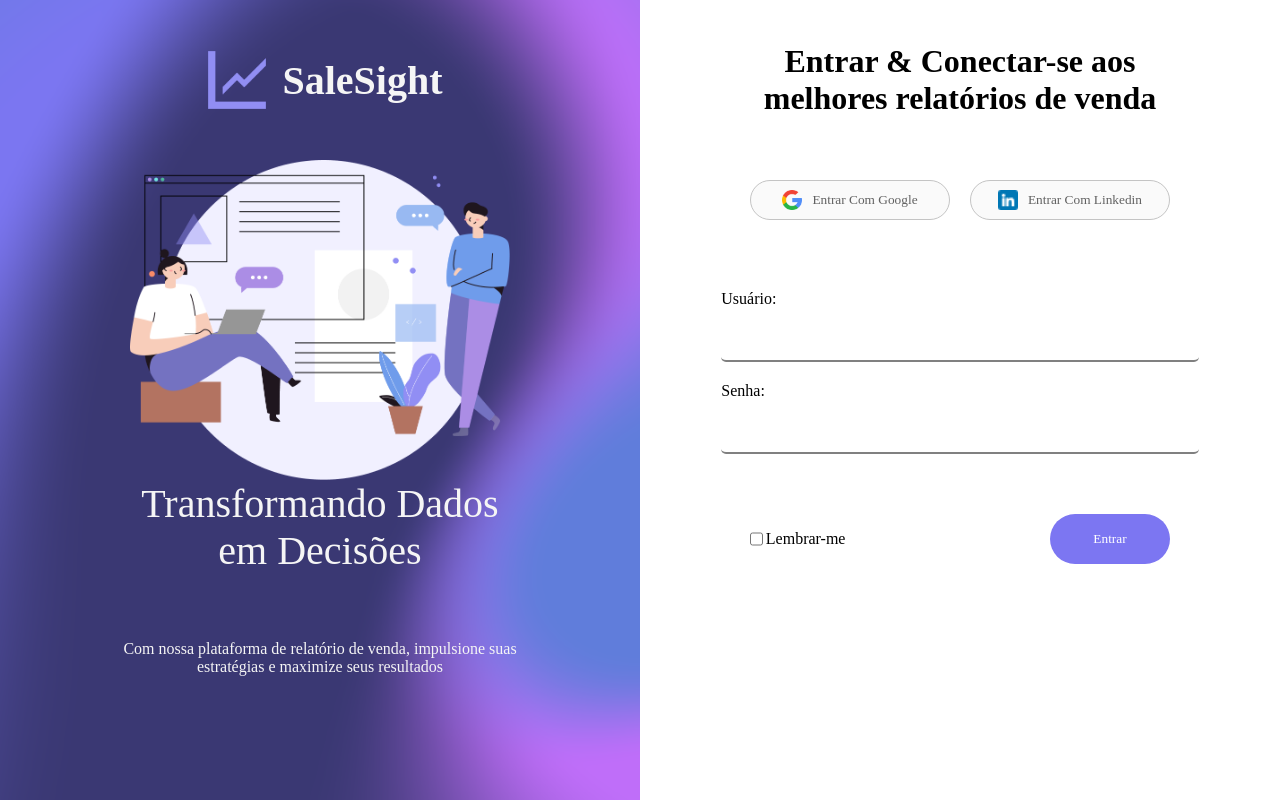
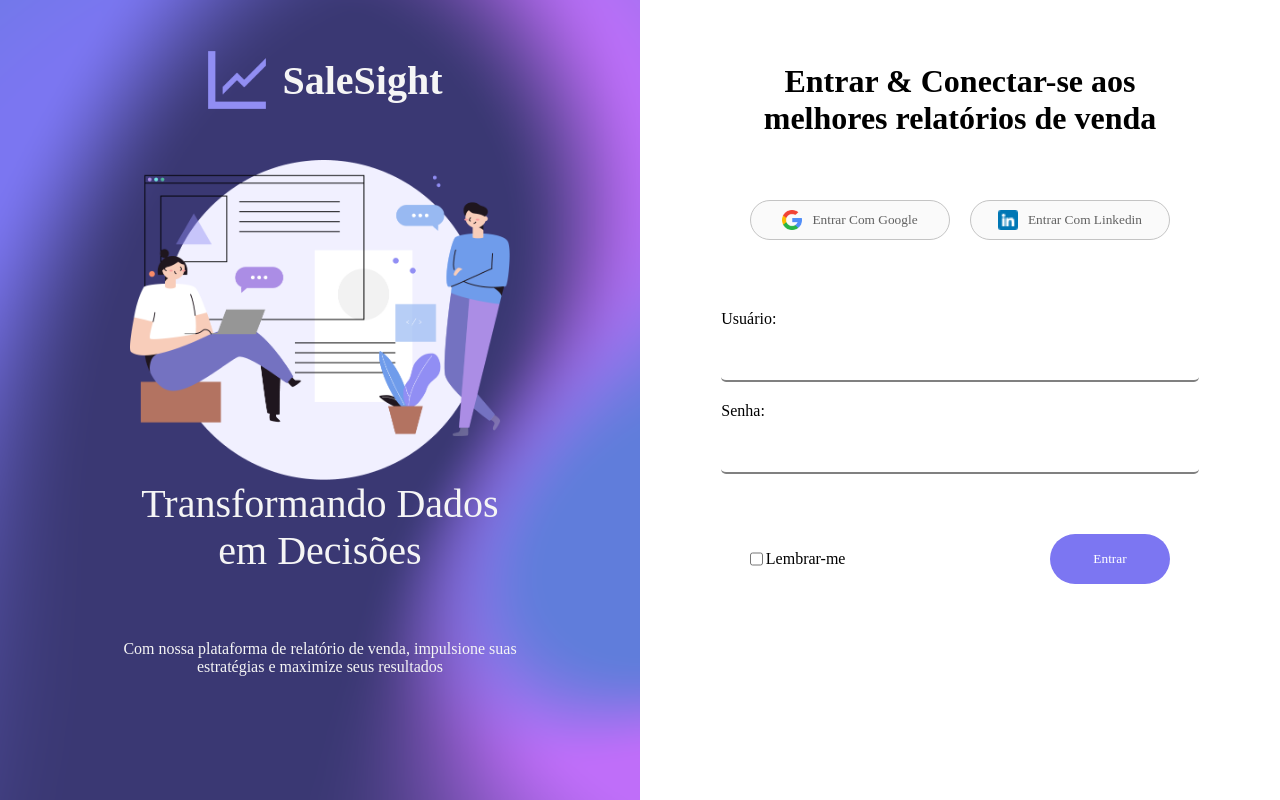
Before and after one commit to arthurvp1/SA2Fase, a React app: page /login in a window 1280 px wide. Built offline with nearby package versions, Linux system fonts and the light colour scheme; the HTML template or start-up script is replaced by a standard one; a web font is replaced by a local one.

Commit message:
addLogin

```diff
--- a/src/pages/Login.css
+++ b/src/pages/Login.css
@@ -27,6 +27,7 @@ input{
 }
 h1{
     margin: 0;
+    text-align: center;
 }
 button{
     height: 40px;
@@ -156,10 +157,9 @@ p{
     display: flex;
     margin: 0;
     height: 20%;
+    padding-top: 20px;
 }
-    h1{
-        text-align: center;
-    }
+
 .buttons-goo-in{
     display: flex;
     gap: 20px;
```
